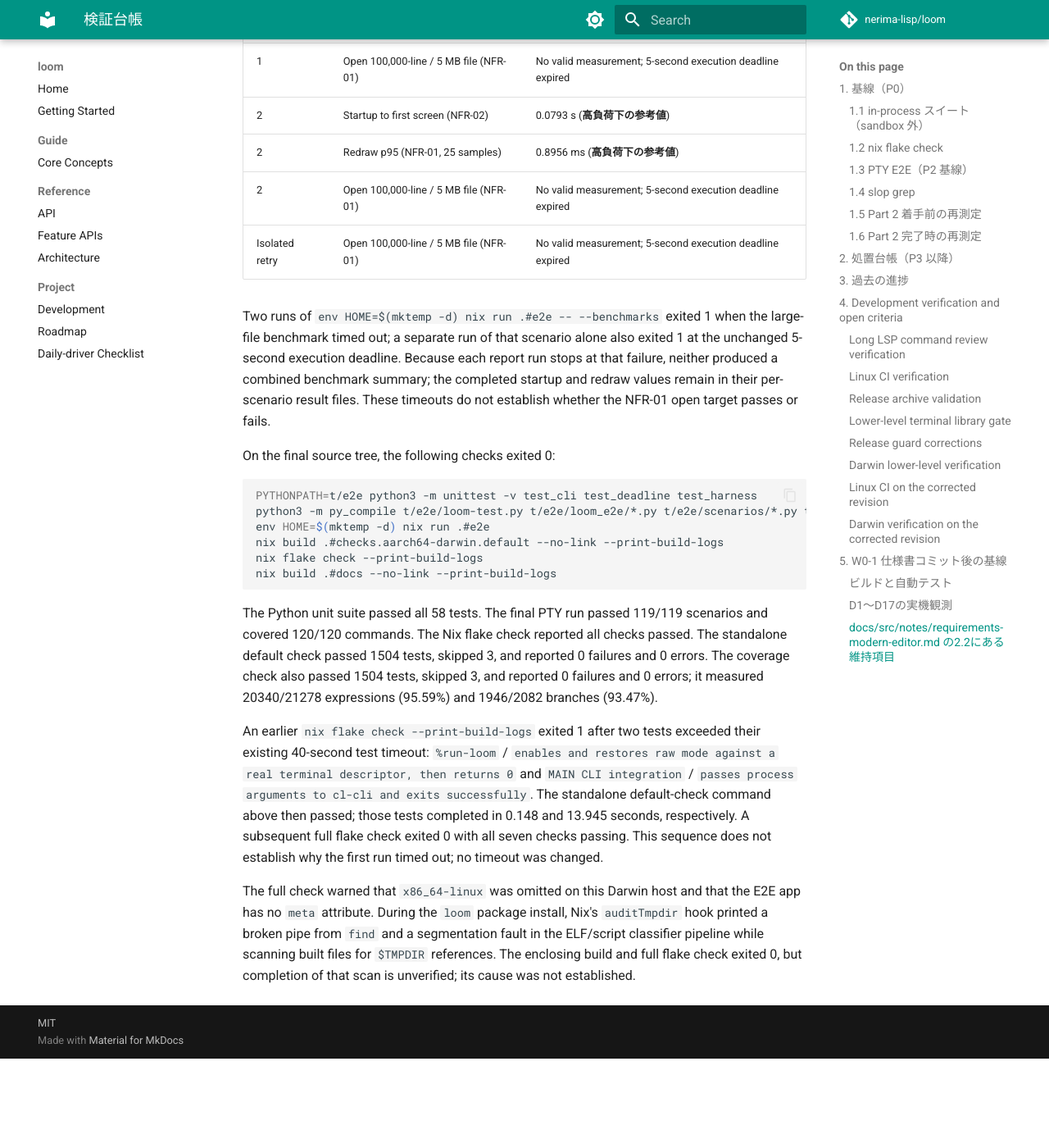
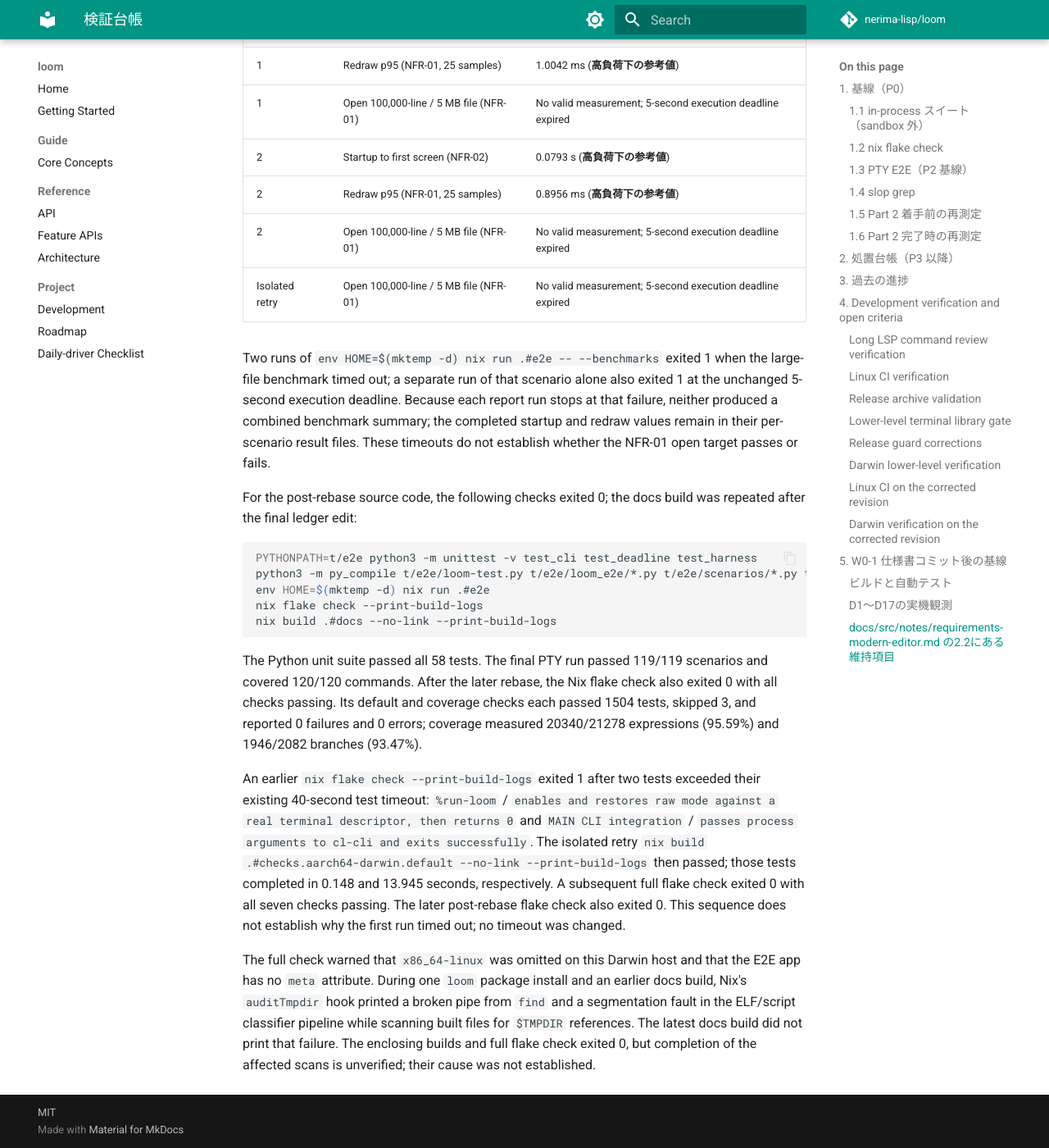
Before and after one commit to nerima-lisp/loom, an MkDocs documentation site: the page built from docs/src/notes/verification-ledger.md, in a window 1280 px wide and 1400 px high, scrolled down 25883 px. Shown: the whole window at 82% size. Built offline with MkDocs 1.6.1 and Material for MkDocs 9.7.7, drawn with Linux system fonts in a browser that asks for light colours; comment, search, counter and statistics services are not loaded; before the commit the page ends 27174 px from its top, so only the background shows below that; some of the changed text lies outside the part shown.

Commit message:
docs: record W0-2 verification follow-up

````diff
--- a/docs/src/notes/verification-ledger.md
+++ b/docs/src/notes/verification-ledger.md
@@ -723,6 +723,9 @@
 `runtime/command-trace` scenario from `origin/main`. The final run on source
 commit `8f0958e` passed 119/119 scenarios and covered 120/120 commands with the
 same command (exit 0). All 117 baseline scenarios remained passing.
+After a later fetch/rebase of `origin/main`, the same command again passed
+119/119 scenarios and covered 120/120 commands (exit 0); its printed artifact
+directory was `/tmp/loom-e2e-results-v95ju_iu`.
 
 The harness self-test checked the actual PTY window size `(6, 80)`, terminal
 cell attributes, file bytes, and raw CSI output in `output.pty`. Its result JSON
@@ -777,36 +780,37 @@
 completed startup and redraw values remain in their per-scenario result files.
 These timeouts do not establish whether the NFR-01 open target passes or fails.
 
-On the final source tree, the following checks exited 0:
+For the post-rebase source code, the following checks exited 0; the docs build
+was repeated after the final ledger edit:
 
 ```sh
 PYTHONPATH=t/e2e python3 -m unittest -v test_cli test_deadline test_harness
 python3 -m py_compile t/e2e/loom-test.py t/e2e/loom_e2e/*.py t/e2e/scenarios/*.py t/e2e/test_cli.py t/e2e/test_harness.py
 env HOME=$(mktemp -d) nix run .#e2e
-nix build .#checks.aarch64-darwin.default --no-link --print-build-logs
 nix flake check --print-build-logs
 nix build .#docs --no-link --print-build-logs
 ```
 
 The Python unit suite passed all 58 tests. The final PTY run passed 119/119
-scenarios and covered 120/120 commands. The Nix flake check reported all checks
-passed. The standalone default check passed 1504 tests, skipped 3, and reported
-0 failures and 0 errors. The coverage check also passed 1504 tests, skipped 3,
-and reported 0 failures and 0 errors; it measured 20340/21278 expressions
-(95.59%) and 1946/2082 branches (93.47%).
+scenarios and covered 120/120 commands. After the later rebase, the Nix flake
+check also exited 0 with all checks passing. Its default and coverage checks
+each passed 1504 tests, skipped 3, and reported 0 failures and 0 errors; coverage
+measured 20340/21278 expressions (95.59%) and 1946/2082 branches (93.47%).
 
 An earlier `nix flake check --print-build-logs` exited 1 after two tests exceeded
 their existing 40-second test timeout: `%run-loom` / `enables and restores raw
 mode against a real terminal descriptor, then returns 0` and `MAIN CLI
 integration` / `passes process arguments to cl-cli and exits successfully`.
-The standalone default-check command above then passed; those tests completed
-in 0.148 and 13.945 seconds, respectively. A subsequent full flake check exited
-0 with all seven checks passing. This sequence does not establish why the first
-run timed out; no timeout was changed.
+The isolated retry `nix build .#checks.aarch64-darwin.default --no-link
+--print-build-logs` then passed; those tests completed in 0.148 and 13.945
+seconds, respectively. A subsequent full flake check exited 0 with all seven
+checks passing. The later post-rebase flake check also exited 0. This sequence
+does not establish why the first run timed out; no timeout was changed.
 
 The full check warned that `x86_64-linux` was omitted on this Darwin host and
-that the E2E app has no `meta` attribute. During the `loom` package install,
-Nix's `auditTmpdir` hook printed a broken pipe from `find` and a segmentation
-fault in the ELF/script classifier pipeline while scanning built files for
-`$TMPDIR` references. The enclosing build and full flake check exited 0, but
-completion of that scan is unverified; its cause was not established.
+that the E2E app has no `meta` attribute. During one `loom` package install and
+an earlier docs build, Nix's `auditTmpdir` hook printed a broken pipe from
+`find` and a segmentation fault in the ELF/script classifier pipeline while
+scanning built files for `$TMPDIR` references. The latest docs build did not
+print that failure. The enclosing builds and full flake check exited 0, but
+completion of the affected scans is unverified; their cause was not established.
````
